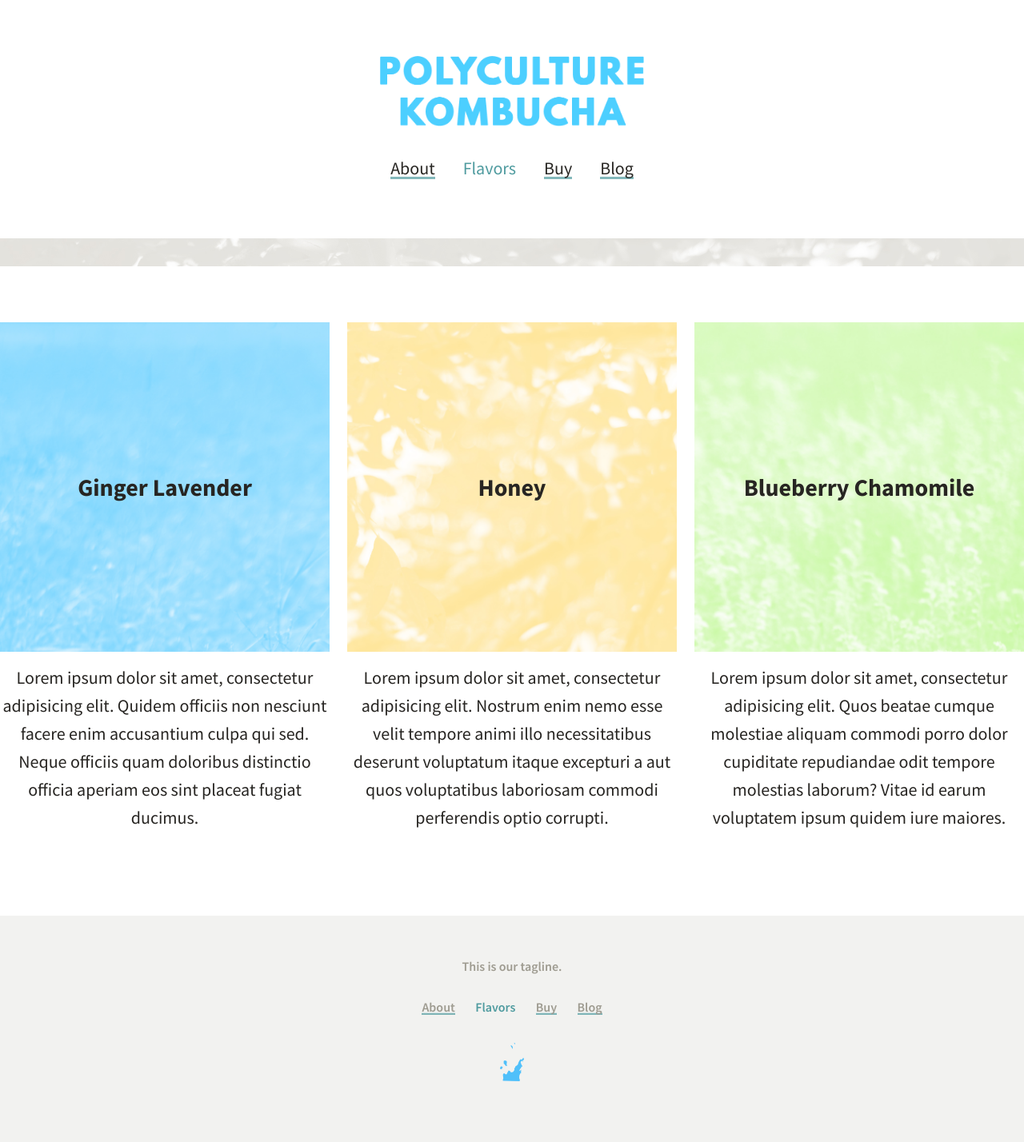
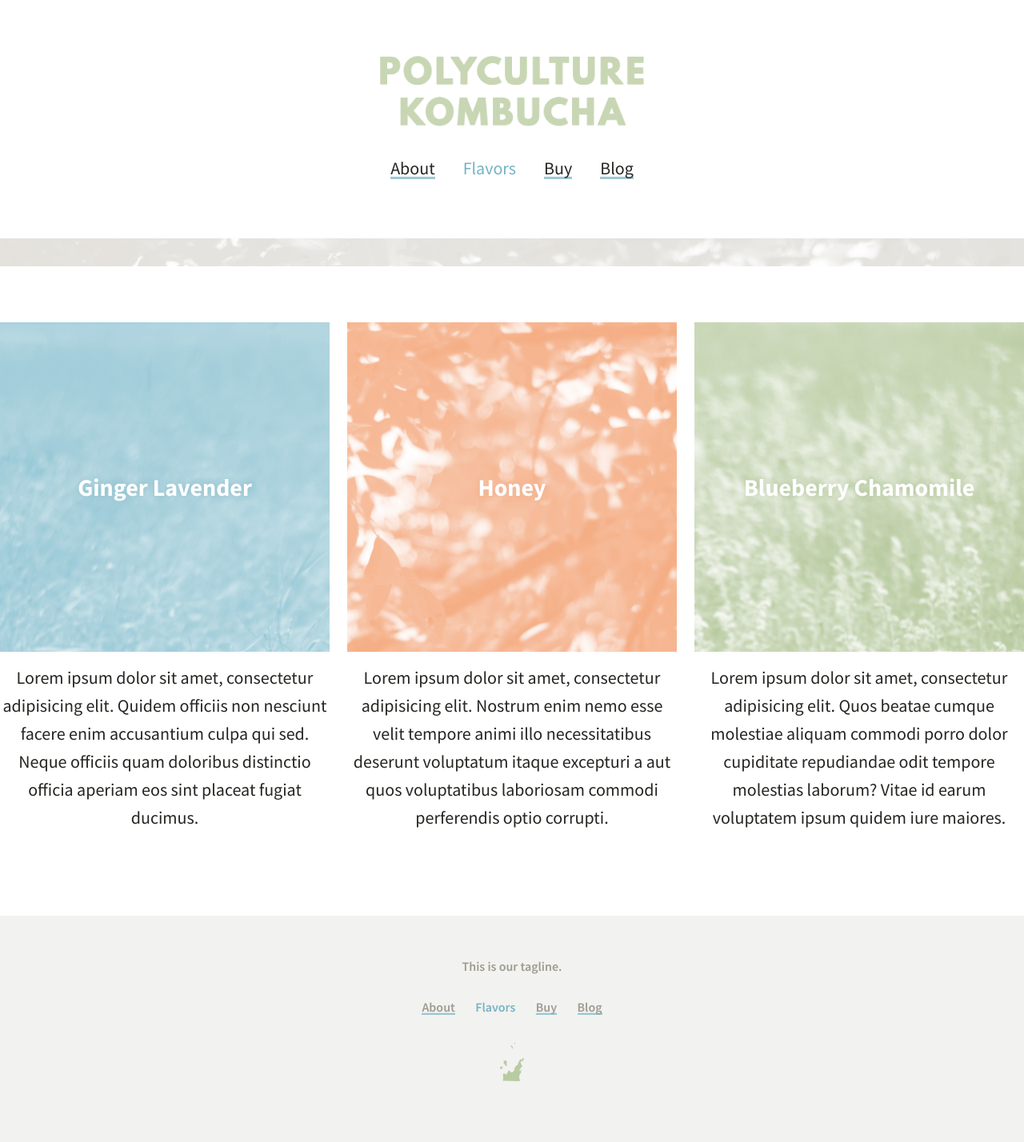
Before and after one commit to cscottmills/polyculturekombucha, a Jekyll site: the page built from flavors/index.html, in a window 1280 px wide. Shown: the whole page at 80% size. Built offline with Jekyll 4.4.1, drawn with Linux system fonts in a browser that asks for light colours.

Commit message:
[FEATURE] Update colors, improve triptych styles

```diff
--- a/flavors/index.html
+++ b/flavors/index.html
@@ -7,15 +7,15 @@ image: walnut
 
 <figure class="triptych">
 	<div class="third">
-		<h2 class="title" style="background-image: url('{{ site.imagePath }}/blue.jpg');"><b>Ginger Lavender</b></h2>
+		<h2 class="title blue" style="background-image: url('{{ site.imagePath }}/blue.jpg');"><b>Ginger Lavender</b></h2>
 		<p>Lorem ipsum dolor sit amet, consectetur adipisicing elit. Quidem officiis non nesciunt facere enim accusantium culpa qui sed. Neque officiis quam doloribus distinctio officia aperiam eos sint placeat fugiat ducimus.</p>
 	</div>
 	<div class="third">
-		<h2 class="title" style="background-image: url('{{ site.imagePath }}/yellow.jpg');"><b>Honey</b></h2>
+		<h2 class="title orange" style="background-image: url('{{ site.imagePath }}/orange.jpg');"><b>Honey</b></h2>
 		<p>Lorem ipsum dolor sit amet, consectetur adipisicing elit. Nostrum enim nemo esse velit tempore animi illo necessitatibus deserunt voluptatum itaque excepturi a aut quos voluptatibus laboriosam commodi perferendis optio corrupti.</p>
 	</div>
 	<div class="third">
-		<h2 class="title" style="background-image: url('{{ site.imagePath }}/green.jpg');"><b>Blueberry Chamomile</b></h2>
+		<h2 class="title green" style="background-image: url('{{ site.imagePath }}/green.jpg');"><b>Blueberry Chamomile</b></h2>
 		<p>Lorem ipsum dolor sit amet, consectetur adipisicing elit. Quos beatae cumque molestiae aliquam commodi porro dolor cupiditate repudiandae odit tempore molestias laborum? Vitae id earum voluptatem ipsum quidem iure maiores.</p>
 	</div>
 </figure>
--- a/resources/_scss/_components.scss
+++ b/resources/_scss/_components.scss
@@ -220,12 +220,24 @@
 		text-align: center;
 	}
 	.title {
+		$shadowOpacity: 0.5;
+		$shadowBlur: 0.2em;
 		width: 100%;
+		color: $white;
 		line-height: 1;
 		background-size: cover;
 		padding-bottom: 100%;
 		margin-bottom: 0.5em;
 		position: relative;
+		&.blue {
+			text-shadow: 0 0 $shadowBlur transparentize($blue, $shadowOpacity);
+		}
+		&.orange {
+			text-shadow: 0 0 $shadowBlur transparentize($orange, $shadowOpacity);
+		}
+		&.green {
+			text-shadow: 0 0 $shadowBlur transparentize($green, $shadowOpacity);
+		}
 	}
 	b {
 		display: flex;
--- a/resources/_scss/_variables.scss
+++ b/resources/_scss/_variables.scss
@@ -12,15 +12,9 @@ $grayLight: #9e9b90;
 $gray: #7d7d79;
 $grayDark: #272522;
 
-// Mellow
-// $blue: #75b3c5;
-// $orange: #f19d71;
-// $green: #a2bb83;
-
-// Bold
-$blue: #4f9b9f;
-$orange: #dc7154;
-$green: #6ab373;
+$blue: #75b3c5;
+$orange: #f19d71;
+$green: #a2bb83;
 
 $blueLight: transparentize($blue, (1 - $opacity));
 $orangeLight: transparentize($orange, (1 - $opacity));
```
Also changed, not shown: resources/images/blue.jpg, resources/images/green.jpg, resources/images/leelanau.png, resources/images/logo.png, resources/images/orange.jpg (added), resources/images/yellow.jpg (deleted).
